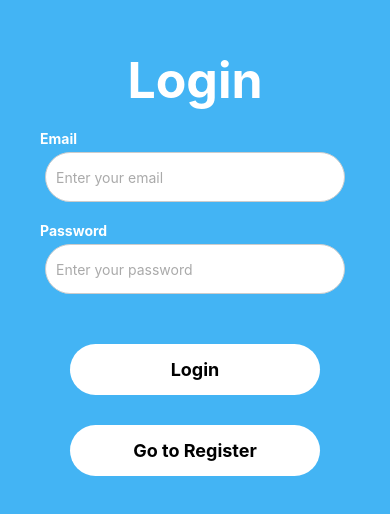
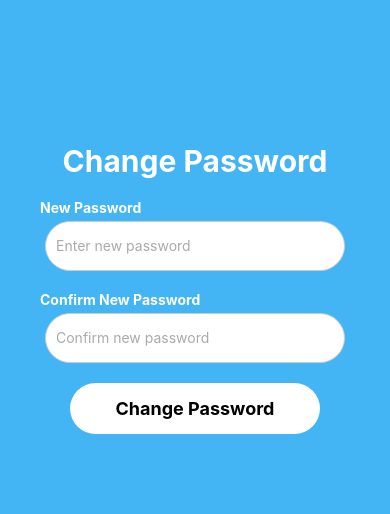
Before and after one commit to biancabelea/PawsPlan-Mobile, a React Native app: screen /ChangePassword in a window 390 px wide. Shown: the part 134-648 px from the top of the page. Built offline with nearby package versions, Linux system fonts and the light colour scheme.

Commit message:
finished user profile and change pasword screens

```diff
--- /dev/null
+++ b/components/ChangePassword.js
@@ -0,0 +1,112 @@
+import React, { useState } from "react";
+import {
+  StyleSheet,
+  Text,
+  TextInput,
+  View,
+  TouchableOpacity,
+  Alert,
+} from "react-native";
+import { auth } from "../firebase.js";
+import { updatePassword } from "firebase/auth";
+import { useNavigation } from "@react-navigation/native";
+
+export default function ChangePassword() {
+  const [newPassword, setNewPassword] = useState("");
+  const [confirmPassword, setConfirmPassword] = useState("");
+  const navigation = useNavigation();
+
+  const handleChangePassword = async () => {
+    if (newPassword !== confirmPassword) {
+      Alert.alert("Error", "Passwords do not match.");
+      return;
+    }
+
+    const user = auth.currentUser;
+    if (user) {
+      try {
+        await updatePassword(user, newPassword);
+        Alert.alert("Success", "Password has been changed.");
+        navigation.navigate("Login", { clearCredentials: true });
+      } catch (error) {
+        console.error("Error changing password:", error);
+        Alert.alert("Error", "There was a problem changing the password.");
+      }
+    } else {
+      Alert.alert("Error", "No user is currently logged in.");
+    }
+  };
+
+  return (
+    <View style={styles.container}>
+      <Text style={styles.header}>Change Password</Text>
+      <Text style={styles.label}>New Password</Text>
+      <TextInput
+        style={styles.input}
+        onChangeText={setNewPassword}
+        value={newPassword}
+        placeholder="Enter new password"
+        placeholderTextColor="#AAAAAA"
+        secureTextEntry={true}
+      />
+      <Text style={styles.label}>Confirm New Password</Text>
+      <TextInput
+        style={styles.input}
+        onChangeText={setConfirmPassword}
+        value={confirmPassword}
+        placeholder="Confirm new password"
+        placeholderTextColor="#AAAAAA"
+        secureTextEntry={true}
+      />
+      <TouchableOpacity style={styles.button} onPress={handleChangePassword}>
+        <Text style={styles.buttonText}>Change Password</Text>
+      </TouchableOpacity>
+    </View>
+  );
+}
+
+const styles = StyleSheet.create({
+  container: {
+    flex: 1,
+    justifyContent: "center",
+    alignItems: "center",
+    backgroundColor: "#43B4F4",
+    padding: 20,
+  },
+  header: {
+    fontSize: 30,
+    fontWeight: "bold",
+    textAlign: "center",
+    marginBottom: 20,
+    color: "#FFFFFF",
+  },
+  label: {
+    fontWeight: "bold",
+    color: "#FFFFFF",
+    alignSelf: "flex-start",
+    marginLeft: 20,
+    marginBottom: 5,
+  },
+  input: {
+    width: 300,
+    height: 50,
+    padding: 10,
+    borderWidth: 1,
+    borderColor: "#CCCCCC",
+    backgroundColor: "#FFFFFF",
+    borderRadius: 30,
+    marginBottom: 20,
+  },
+  button: {
+    width: 250,
+    backgroundColor: "#FFFFFF",
+    borderRadius: 30,
+    paddingVertical: 15,
+    alignItems: "center",
+  },
+  buttonText: {
+    color: "#000000",
+    fontSize: 18,
+    fontWeight: "bold",
+  },
+});
--- a/components/Login.js
+++ b/components/Login.js
@@ -1,4 +1,4 @@
-import React, { useState } from "react";
+import React, { useState, useEffect } from "react";
 import {
   StyleSheet,
   Text,
@@ -8,21 +8,33 @@ import {
 } from "react-native";
 import { auth } from "../firebase.js";
 import { signInWithEmailAndPassword } from "firebase/auth";
-import { useNavigation } from "@react-navigation/native";
-import AsyncStorage from '@react-native-async-storage/async-storage';
+import { useNavigation, useRoute } from "@react-navigation/native";
+import AsyncStorage from "@react-native-async-storage/async-storage";
 
 export default function Login() {
   const [email, setEmail] = useState("");
   const [password, setPassword] = useState("");
   const navigation = useNavigation();
+  const route = useRoute();
+
+  useEffect(() => {
+    if (route.params?.clearCredentials) {
+      setEmail("");
+      setPassword("");
+    }
+  }, [route.params]);
 
   const handleLogin = async () => {
     try {
-      const userCredential = await signInWithEmailAndPassword(auth, email, password);
+      const userCredential = await signInWithEmailAndPassword(
+        auth,
+        email,
+        password
+      );
       const user = userCredential.user;
       console.log("User logged in: ", user.email);
       await storeUserId(user.uid);
-      navigation.navigate('PetsList');
+      navigation.navigate("PetsList");
     } catch (error) {
       console.error("Error logging in:", error);
     }
@@ -30,9 +42,9 @@ export default function Login() {
 
   const storeUserId = async (userId) => {
     try {
-        await AsyncStorage.setItem('userId', userId);
+      await AsyncStorage.setItem("userId", userId);
     } catch (error) {
-        console.error('Failed to save user ID:', error);
+      console.error("Failed to save user ID:", error);
     }
   };
 
@@ -82,7 +94,7 @@ const styles = StyleSheet.create({
     fontWeight: "bold",
     textAlign: "center",
     marginBottom: 20,
-    marginTop: -50, // Add negative margin to move the header higher
+    marginTop: -50,
     color: "#FFFFFF",
   },
   input: {
--- a/components/PetsList.js
+++ b/components/PetsList.js
@@ -22,9 +22,9 @@ const PetsList = ({ navigation }) => {
   useEffect(() => {
     const fetchPets = async () => {
       try {
-            const userId = await AsyncStorage.getItem('userId');
+        const userId = await AsyncStorage.getItem("userId");
         if (!userId) {
-                throw new Error('No user ID found');
+          throw new Error("No user ID found");
         }
         const petsQuery = query(collection(db, "users", userId, "pets"));
         const petsSnapshot = await getDocs(petsQuery);
@@ -34,7 +34,7 @@ const PetsList = ({ navigation }) => {
             petId: doc.id,
             petName: data.petName,
             age: data.age,
-                    breed: data.breed
+            breed: data.breed,
           };
         });
         setPets(petsData);
@@ -93,7 +93,7 @@ const PetsList = ({ navigation }) => {
           <Image source={vets_partners_logo} style={styles.footerIcon} />
         </TouchableOpacity>
         <TouchableOpacity
-              onPress={() => navigation.navigate("VetProfile", { vet: null })}
+          onPress={() => navigation.navigate("UserProfile")}
           style={styles.footerButton}
         >
           <Image source={profile_logo} style={styles.footerIcon} />
@@ -116,6 +116,7 @@ const styles = StyleSheet.create({
     fontWeight: "bold",
     textAlign: "left",
     alignSelf: "flex-start",
+    color: "#FFFFFF",
     marginLeft: 20,
     marginTop: 20,
     marginBottom: 10,
--- a/components/UserProfile.js
+++ b/components/UserProfile.js
@@ -3,88 +3,120 @@ import {
   StyleSheet,
   Text,
   View,
+  TouchableOpacity,
+  Image,
   ActivityIndicator,
-  Image,
-  TouchableOpacity,
   Alert,
 } from "react-native";
-import { doc, getDoc } from "firebase/firestore";
-import { db } from "../firebase"; // Ensure you have configured Firebase
+import { auth, db } from "../firebase.js";
+import { signOut } from "firebase/auth";
+import { doc, getDoc, collection, getDocs } from "firebase/firestore";
+import { useNavigation } from "@react-navigation/native";
+import AsyncStorage from "@react-native-async-storage/async-storage";
 import * as Clipboard from "expo-clipboard";
+import emailIcon from "../assets/mail.png";
+import phoneIcon from "../assets/phone.png";
+import pawIcon from "../assets/paw.png"; // Ensure this image exists in the assets folder
 
-// Import images from the assets folder
-import emailIcon from "../assets/mail.png";
-import ownerIcon from "../assets/profile_logo.png";
-
-const UserProfile = ({ route }) => {
-  const { user } = route.params;
-  const [userDetails, setUserDetails] = useState(null);
+export default function Profile() {
+  const [user, setUser] = useState(null);
+  const [petsCount, setPetsCount] = useState(0);
   const [loading, setLoading] = useState(true);
+  const navigation = useNavigation();
 
   useEffect(() => {
-    const fetchUserDetails = async () => {
+    const fetchUserData = async () => {
       try {
-        console.log(`Fetching details for user ID: ${user.id}`);
-        const userDoc = await getDoc(doc(db, "users", user.id));
-        if (userDoc.exists()) {
-          console.log("User details fetched successfully:", userDoc.data());
-          setUserDetails(userDoc.data());
+        const userId = await AsyncStorage.getItem("userId");
+        if (userId) {
+          const userDoc = await getDoc(doc(db, "users", userId));
+          if (userDoc.exists()) {
+            setUser(userDoc.data());
+
+            // Fetch the nested pets collection and count the number of pets
+            const petsCollectionRef = collection(db, "users", userId, "pets");
+            const petsSnapshot = await getDocs(petsCollectionRef);
+            setPetsCount(petsSnapshot.size);
+          } else {
+            console.log("No such document!");
+          }
         } else {
-          console.log("No such document!");
+          console.log("No userId found in AsyncStorage");
         }
       } catch (error) {
-        console.error("Error fetching user details:", error);
+        console.error("Error fetching user data:", error);
       } finally {
         setLoading(false);
       }
     };
 
-    fetchUserDetails();
-  }, [user.id]);
+    fetchUserData();
+  }, []);
 
   const copyToClipboard = async (text) => {
     await Clipboard.setStringAsync(text);
     Alert.alert("Copied to Clipboard", text);
   };
 
-  if (loading) {
-    return (
-      <View style={styles.loadingContainer}>
-        <ActivityIndicator size="large" color="#0000ff" />
-      </View>
-    );
-  }
+  const handleLogout = async () => {
+    try {
+      await signOut(auth);
+      await AsyncStorage.removeItem("userId");
+      navigation.navigate("Login", { clearCredentials: true });
+    } catch (error) {
+      console.error("Error signing out:", error);
+    }
+  };
 
   return (
     <View style={styles.container}>
-      <Text style={styles.header}>User Profile</Text>
-      {userDetails ? (
+      <Text style={styles.header}>My Profile</Text>
+      {user ? (
         <View style={styles.detailsContainer}>
           <TouchableOpacity
             style={styles.infoRow}
-            onPress={() => copyToClipboard(userDetails.ownerName)}
+            onPress={() => copyToClipboard(user.ownerName)}
           >
-            <Image source={ownerIcon} style={styles.icon} />
+            <Image source={phoneIcon} style={styles.icon} />
             <View style={styles.textContainer}>
-              <Text style={styles.detailText}>{userDetails.ownerName}</Text>
+              <Text style={styles.detailText}>{user.ownerName}</Text>
             </View>
           </TouchableOpacity>
+
           <TouchableOpacity
             style={styles.infoRow}
-            onPress={() => copyToClipboard(userDetails.email)}
+            onPress={() => copyToClipboard(user.email)}
           >
             <Image source={emailIcon} style={styles.icon} />
             <View style={styles.textContainer}>
-              <Text style={styles.detailText}>{userDetails.email}</Text>
+              <Text style={styles.detailText}>{user.email}</Text>
             </View>
           </TouchableOpacity>
+
+          <View style={styles.infoRow}>
+            <Image source={pawIcon} style={styles.icon} />
+            <View style={styles.textContainer}>
+              <Text style={styles.detailText}>Pets: {petsCount}</Text>
+            </View>
+          </View>
         </View>
       ) : (
         <Text style={styles.errorText}>No details available</Text>
       )}
+      <View style={styles.buttonsContainer}>
+        <TouchableOpacity
+          style={styles.button}
+          onPress={() => navigation.navigate("ChangePassword")}
+        >
+          <Text style={styles.buttonText}>Change Password</Text>
+        </TouchableOpacity>
+        <TouchableOpacity style={styles.button} onPress={handleLogout}>
+          <Text style={styles.buttonText}>Sign Out</Text>
+        </TouchableOpacity>
+      </View>
     </View>
   );
-};
+}
 
 const styles = StyleSheet.create({
   container: {
@@ -100,8 +132,9 @@ const styles = StyleSheet.create({
     alignItems: "center",
   },
   header: {
-    fontSize: 30,
+    fontSize: 24,
     fontWeight: "bold",
+    color: "#FFFFFF",
     textAlign: "left",
     alignSelf: "flex-start",
     marginLeft: 20,
@@ -113,7 +146,7 @@ const styles = StyleSheet.create({
     backgroundColor: "#FFFFFF",
     padding: 5,
     borderRadius: 30,
-    height: "70%",
+    height: "50%",
     shadowColor: "#000",
     shadowOffset: {
       width: 0,
@@ -148,10 +181,26 @@ const styles = StyleSheet.create({
   detailText: {
     fontSize: 18,
   },
+  buttonsContainer: {
+    marginTop: 20,
+    width: "100%",
+    alignItems: "center",
+  },
+  button: {
+    width: 250,
+    backgroundColor: "#FFFFFF",
+    borderRadius: 30,
+    paddingVertical: 15,
+    marginVertical: 10,
+    alignItems: "center",
+  },
+  buttonText: {
+    color: "#000000",
+    fontSize: 18,
+    fontWeight: "bold",
+  },
   errorText: {
     fontSize: 18,
     color: "red",
   },
 });
-
-export default UserProfile;
--- a/components/VetPartners.js
+++ b/components/VetPartners.js
@@ -70,19 +70,19 @@ const VetPartners = ({ navigation }) => {
       </View>
       <View style={styles.footer}>
         <TouchableOpacity
-          onPress={() => navigation.navigate("Animals")}
+          onPress={() => navigation.navigate("PetsList")}
           style={styles.footerButton}
         >
           <Image source={animal_list_logo} style={styles.footerIcon} />
         </TouchableOpacity>
         <TouchableOpacity
-          onPress={() => navigation.navigate("Partners")}
+          onPress={() => navigation.navigate("VetPartners")}
           style={styles.footerButton}
         >
           <Image source={vets_partners_logo} style={styles.footerIcon} />
         </TouchableOpacity>
         <TouchableOpacity
-          onPress={() => navigation.navigate("VetProfile", { vet: null })}
+          onPress={() => navigation.navigate("UserProfile")}
           style={styles.footerButton}
         >
           <Image source={profile_logo} style={styles.footerIcon} />
@@ -105,12 +105,13 @@ const styles = StyleSheet.create({
     fontWeight: "bold",
     textAlign: "left",
     alignSelf: "flex-start",
+    color: "#FFFFFF",
     marginLeft: 20,
     marginTop: 20,
     marginBottom: 10,
   },
   listWrapper: {
-    width: 350, // Slightly smaller width for the list wrapper
+    width: 350,
     height: "70%",
     backgroundColor: "#FFFFFF",
     borderRadius: 30,
@@ -157,11 +158,11 @@ const styles = StyleSheet.create({
     marginTop: 20,
   },
   footerButton: {
-    marginHorizontal: 20, // Adds space between the buttons
+    marginHorizontal: 20,
   },
   footerIcon: {
-    width: 50, // Adjust width to fit your image size
-    height: 50, // Adjust height to fit your image size
+    width: 50,
+    height: 50,
   },
   input: {
     width: 380,
--- a/components/VetProfile.js
+++ b/components/VetProfile.js
@@ -146,6 +146,7 @@ const styles = StyleSheet.create({
   header: {
     fontSize: 30,
     fontWeight: "bold",
+    color: "#FFFFFF",
     textAlign: "left",
     alignSelf: "flex-start",
     marginLeft: 20,
```
Also changed, not shown: App.js (+7 -0 lines), components/AuthContext.js (added, +23 -0 lines), assets/paw.png (added). Lines whose indentation alone changed are shown as unchanged.
